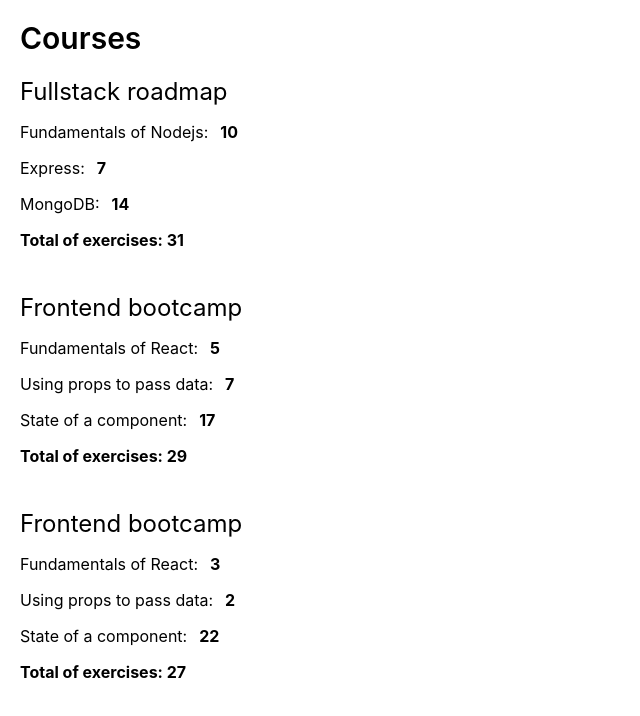
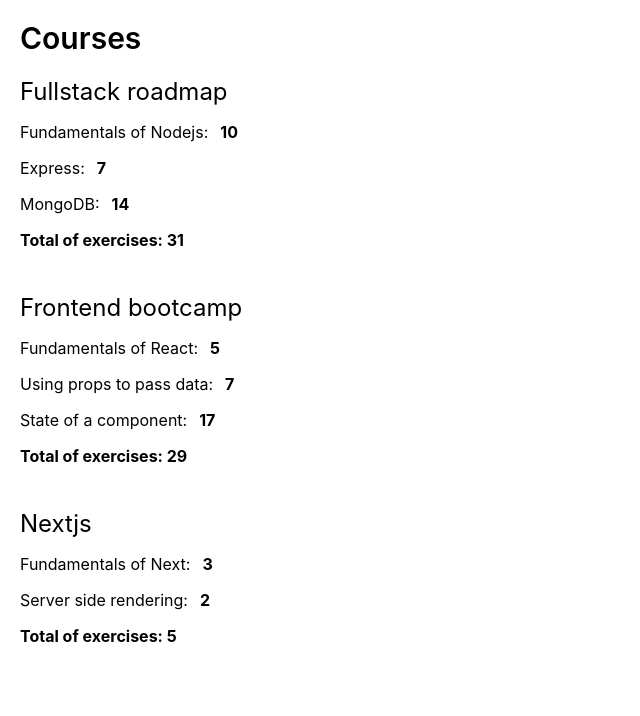
Before and after one commit to oelearning/fullstackopen-1c, a React (Vite) app in the folder 1c/: page /courses in a window 1280 px wide. Shown: the top 716 px of the page, without its empty margins (0-640 px from the left). Built offline with nearby package versions, Linux system fonts and the light colour scheme.

Commit message:
change data

```diff
--- a/1c/src/data/courses.js
+++ b/1c/src/data/courses.js
@@ -43,22 +43,17 @@
   },
   {
     id: 3,
-    name: 'Frontend bootcamp',
+    name: 'Nextjs',
     parts: [
       {
-        name: 'Fundamentals of React',
+        name: 'Fundamentals of Next',
         exercises: 3,
         id: 1
       },
       {
-        name: 'Using props to pass data',
+        name: 'Server side rendering',
         exercises: 2,
         id: 2
-      },
-      {
-        name: 'State of a component',
-        exercises: 22,
-        id: 3
       }
     ]
   }
```
